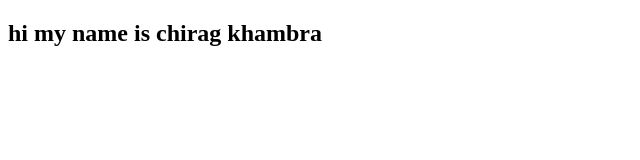
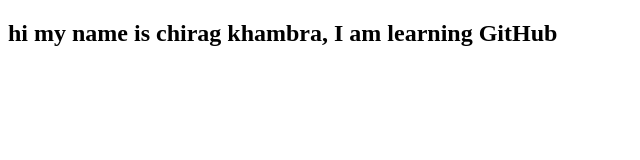
Before and after one commit to chiragkhambra2003/repo_for_learning, a plain HTML site: page index.html in a window 1280 px wide. Shown: the whole page, without its empty margins (0-640 px from the left). Drawn offline with Linux system fonts and the light colour scheme.

Commit message:
updated a line

```diff
--- a/index.html
+++ b/index.html
@@ -6,6 +6,6 @@
     <title>Document</title>
 </head>
 <body>
-    <h2>hi my name is chirag khambra</h2>
+    <h2>hi my name is chirag khambra, I am learning GitHub</h2>
 </body>
-</html>
+</html
```
